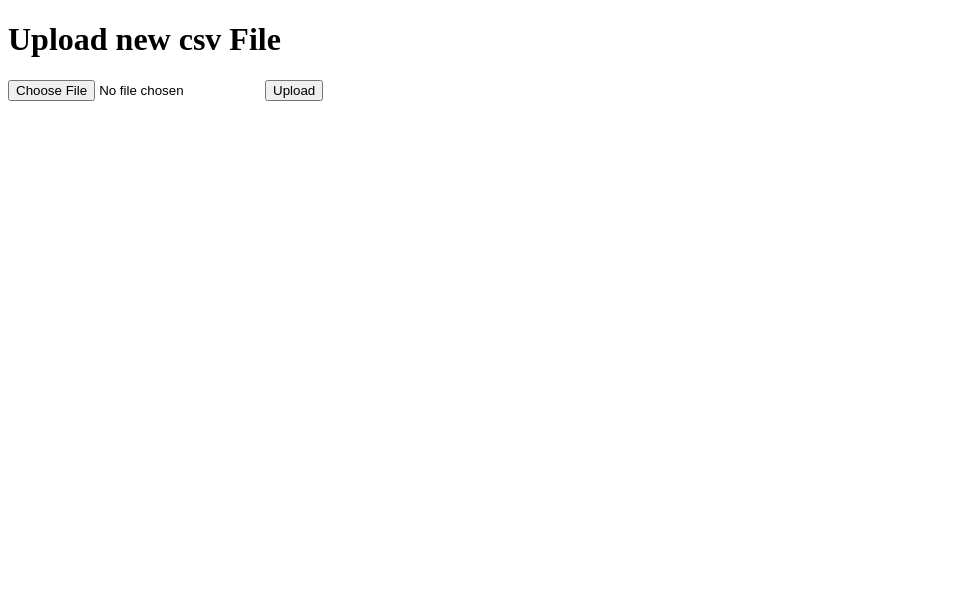
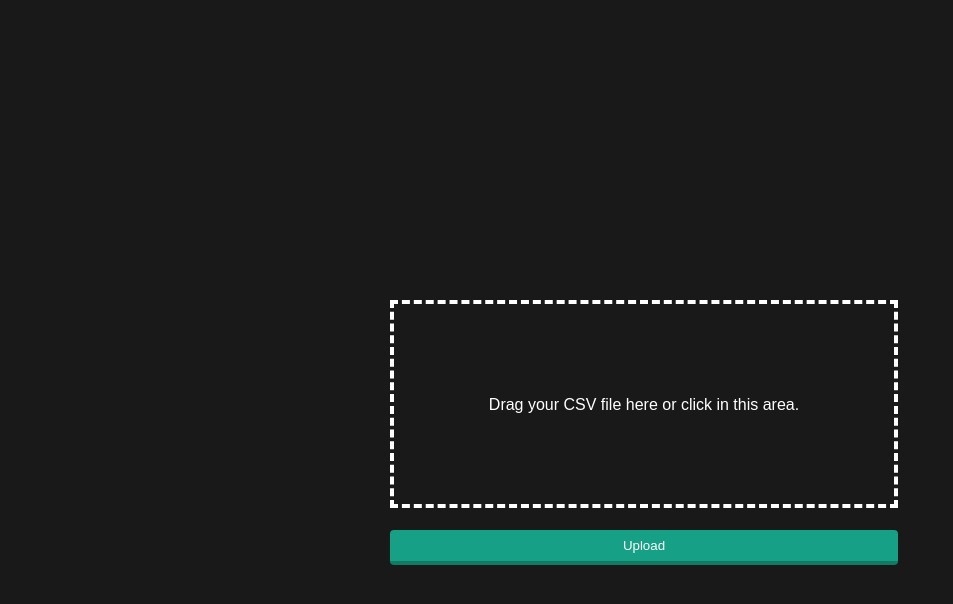
Before and after one commit to gymstry-code/Techstarts-schedule, a Flask app: page / in a window 1280 px wide. Shown: the top 604 px of the page, without its empty margins (0-953 px from the left). Run offline with Flask 2, Linux system fonts and the light colour scheme; some libraries are stand-ins or nearby versions.

Commit message:
style added

```diff
--- /dev/null
+++ b/static/CSS/style.css
@@ -0,0 +1,60 @@
+body{
+  background: rgba(0,0,0,0.9);
+}
+form{
+  position: absolute;
+  top: 50%;
+  left: 50%;
+  margin-top: -100px;
+  margin-left: -250px;
+  width: 500px;
+  height: 200px;
+  border: 4px dashed #fff;
+}
+div{
+  position: absolute;
+  top: 50%;
+  left: 50%;
+  margin-top: -100px;
+  margin-left: -250px;
+  width: 500px;
+  height: 200px;
+}
+form p{
+  width: 100%;
+  height: 100%;
+  text-align: center;
+  line-height: 170px;
+  color: #ffffff;
+  font-family: Arial;
+}
+form input{
+  position: absolute;
+  margin: 0;
+  padding: 0;
+  width: 100%;
+  height: 100%;
+  outline: none;
+  opacity: 0;
+}
+button{
+  margin: 0;
+  color: #fff;
+  background: #16a085;
+  border: none;
+  width: 508px;
+  height: 35px;
+  margin-top: -20px;
+  margin-left: -4px;
+  border-radius: 4px;
+  border-bottom: 4px solid #117A60;
+  transition: all .2s ease;
+  outline: none;
+}
+button:hover{
+  background: #149174;
+	color: #0C5645;
+}
+button:active{
+  border:0;
+}
--- /dev/null
+++ b/static/JS/script.js
@@ -0,0 +1,5 @@
+$(document).ready(function(){
+  $('form input').change(function () {
+    $('form p').text(this.files[0].name + " file selected");
+  });
+});
--- a/templates/upload_file.html
+++ b/templates/upload_file.html
@@ -1,7 +1,17 @@
 <!doctype html>
-    <title>Upload  csv File</title>
-    <h1>Upload new csv File</h1>
-    <form action="" method=post enctype=multipart/form-data>
-      <p><input type=file name=file>
-         <input type=submit value=Upload>
-    </form>
+<html>
+<head>
+	<link rel="stylesheet" type="text/css" href="{{ url_for('static', filename='CSS/style.css') }}" />
+    	<script type="text/javascript" src=https://cdnjs.cloudflare.com/ajax/libs/jquery/2.1.3/jquery.min.js></script>
+    	<script type="text/javascript" src="{{ url_for('static', filename='JS/script.js') }}"></script>
+	<title>Upload  csv File</title>
+</head>
+<body>
+  <form action="" method=post enctype=multipart/form-data>
+  <input type=file name=file>
+  <p>Drag your CSV file here or click in this area.</p>
+  <button type="submit">Upload</button>
+</form>
+    	<script type="text/javascript" src="{{ url_for('static', filename='JS/script.js') }}"></script>
+</body>
+</html>
```
Also changed, not shown: templates/download.html (+10 -6 lines).
